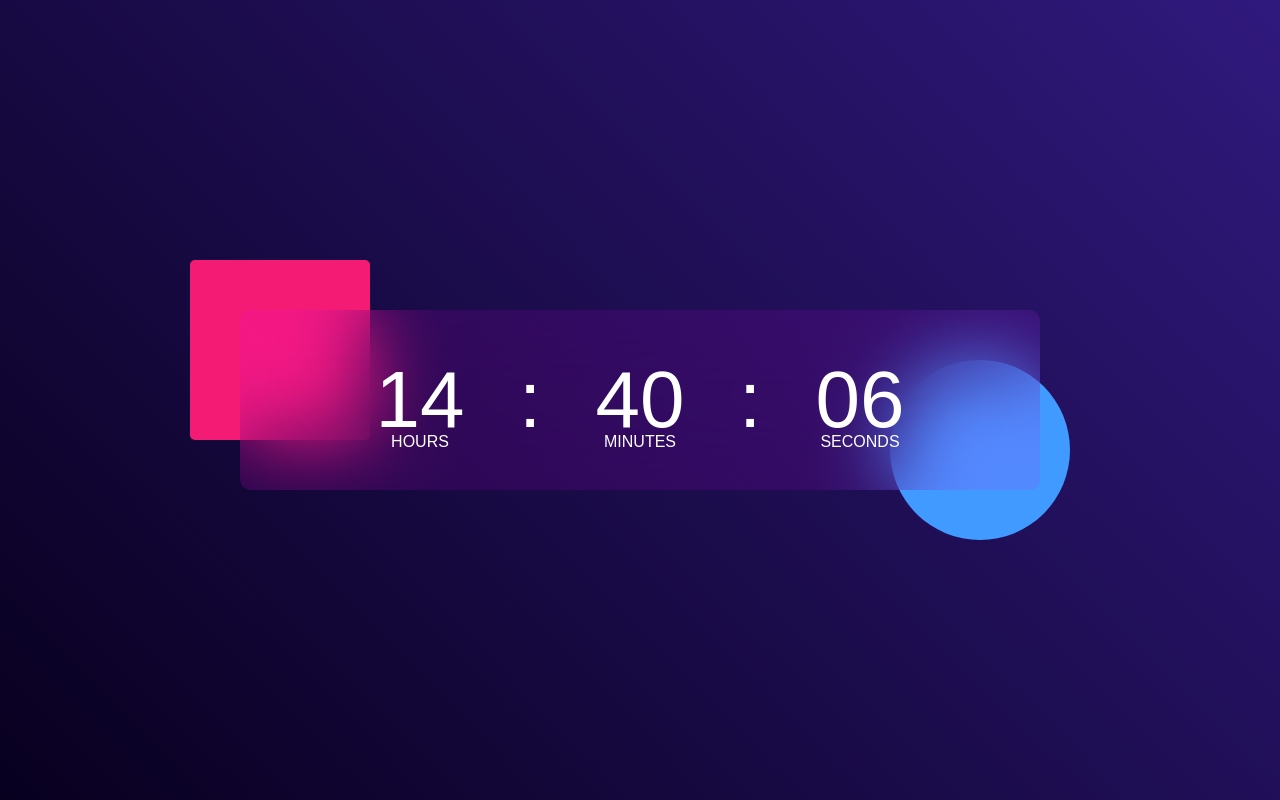
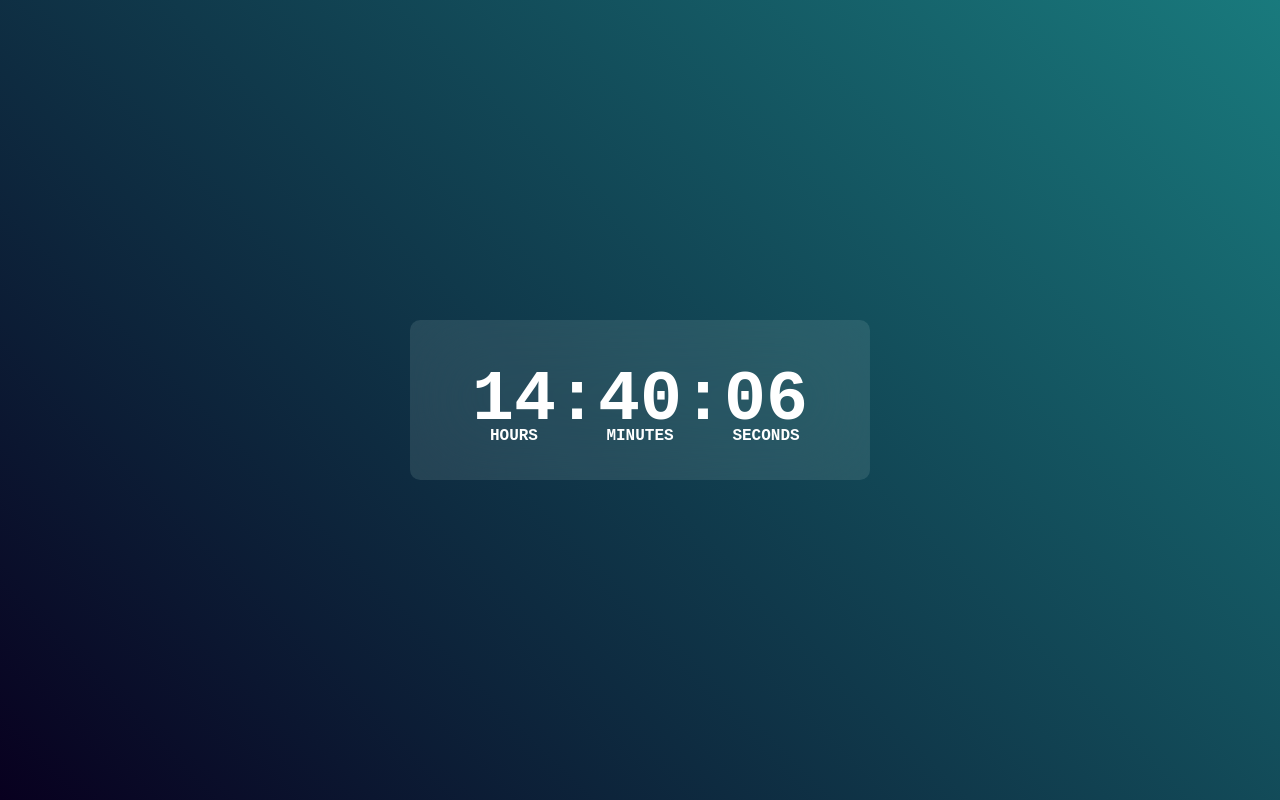
Before and after one commit to RaisulKayesRaka/Web-Dev-Mini-Projects, a plain HTML site: page Digital-Clock/index.html in a window 1280 px wide. Drawn offline with Linux system fonts and the light colour scheme.

Commit message:
Modified the style of 'Digital-Clock'

```diff
--- a/Digital-Clock/style.css
+++ b/Digital-Clock/style.css
@@ -2,20 +2,20 @@
     margin: 0;
     padding: 0;
     box-sizing: border-box;
-    font-family: 'Poppins', sans-serif;
+    font-family: 'Courier New', Courier, monospace;
 }
 
 .main {
     width: 100%;
     min-height: 100vh;
-    background: linear-gradient(45deg, #08001f, #30197d);
+    background: linear-gradient(45deg, #08001f, #197a7d);
     color: white;
     position: relative;
 }
 
 .container {
-    width: 800px;
-    height: 180px;
+    min-width: 460px;
+    height: 160px;
     position: absolute;
     top: 50%;
     left: 50%;
@@ -25,7 +25,7 @@
 .clock {
     width: 100%;
     height: 100%;
-    background: rgba(235, 0, 255, 0.11);
+    background: rgba(229, 248, 244, 0.11);
     border-radius: 10px;
     display: flex;
     align-items: center;
@@ -33,33 +33,9 @@
     backdrop-filter: blur(40px);
 }
 
-.container::before {
-    content: '';
-    width: 180px;
-    height: 180px;
-    background: #f41b75;
-    border-radius: 5px;
-    position: absolute;
-    left: -50px;
-    top: -50px;
-    z-index: -1;
-}
-
-.container::after {
-    content: '';
-    width: 180px;
-    height: 180px;
-    background: #419aff;
-    border-radius: 50%;
-    position: absolute;
-    right: -30px;
-    bottom: -50px;
-    z-index: -1;
-}
-
 .clock span {
-    font-size: 80px;
-    width: 110px;
+    font-size: 70px;
+    font-weight: bold;
     display: inline-block;
     text-align: center;
     position: relative;
```
